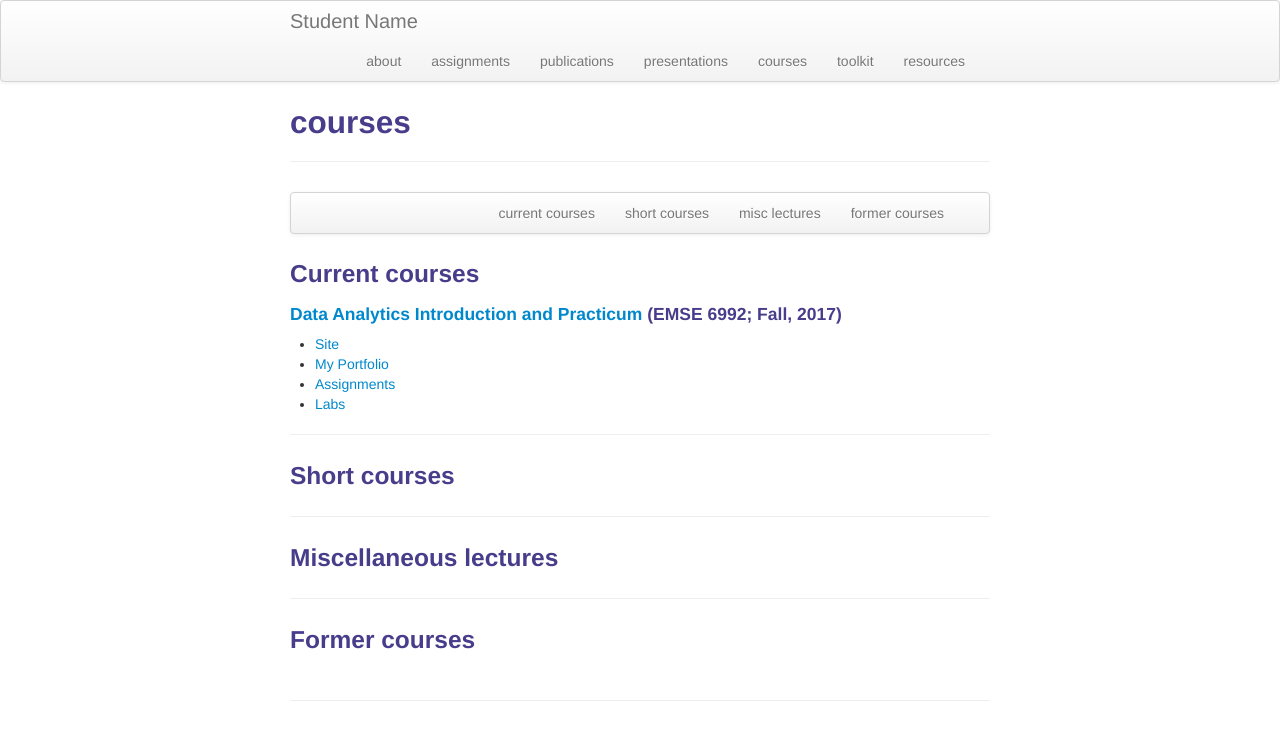
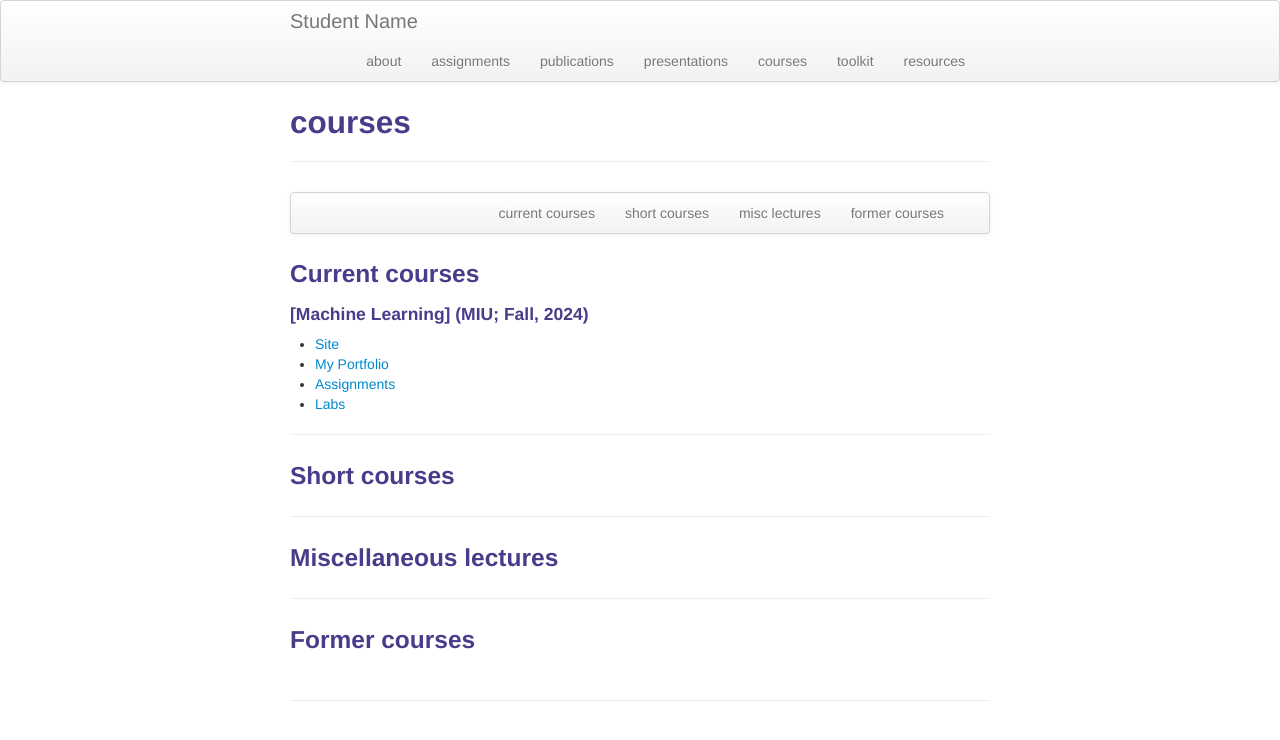
Before and after one commit to khuslendalai/khuslendalai.github.io, a Jekyll site: the page built from pages/courses.md, in a window 1280 px wide. Shown: the top 740 px of the page. Built offline with Jekyll 4.4.1, drawn with Linux system fonts in a browser that asks for light colours.

Commit message:
Update courses.md

```diff
--- a/pages/courses.md
+++ b/pages/courses.md
@@ -18,10 +18,10 @@ description: Student's Courses
 
 ### <a name="current"></a>Current courses
 
-#### [Data Analytics Introduction and Practicum](http://bsharvey.github.io) (EMSE 6992; Fall, 2017)
+#### [Machine Learning] (MIU; Fall, 2024)
 
 - [Site](https://bsharvey.github.io/)
-- [My Portfolio](https://username.github.io/)
+- [My Portfolio](https://khuslendalai.github.io/)
 - [Assignments](https://github.com/bsharvey/EMSEDataAnalytics/tree/master/EMSE6992_Assignments)
 - [Labs](https://github.com/bsharvey/EMSEDataAnalytics/tree/master/EMSE6992_Labs)
 
```
